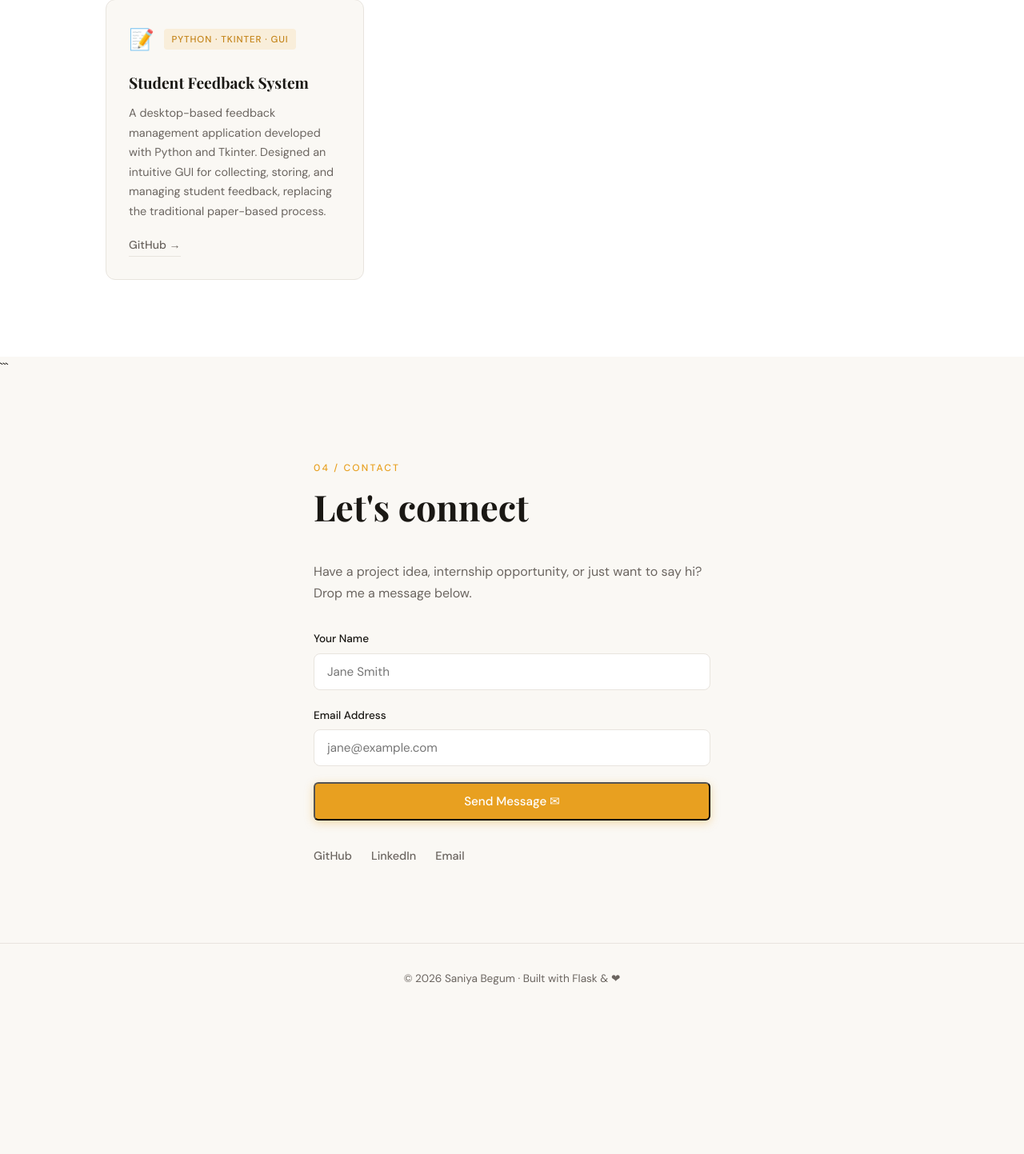
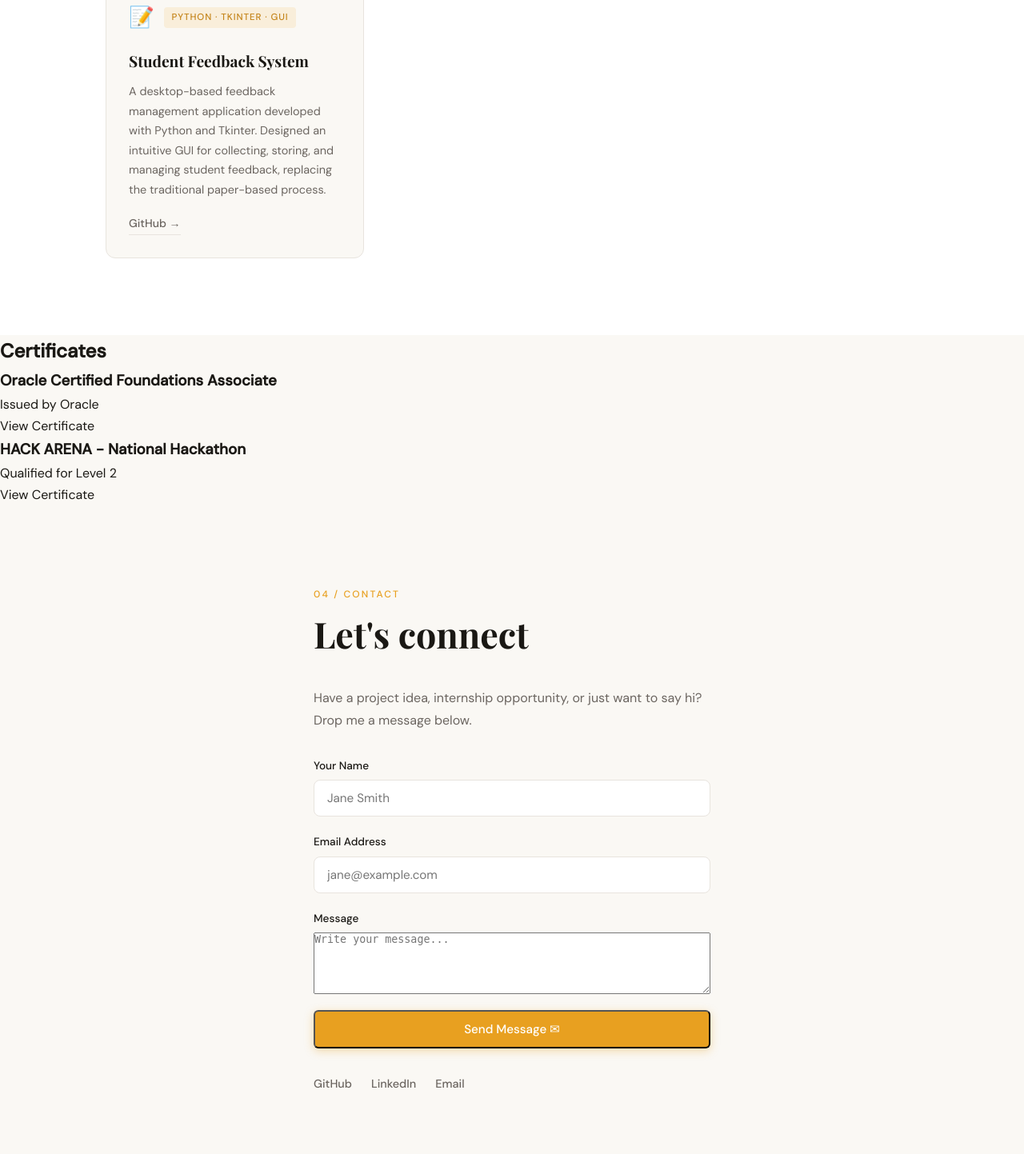
Before and after one commit to saniya331/saniya-portfolio, a Flask app: page / in a window 1280 px wide. Shown: the part 2929-4372 px from the top of the page at 80% size. Before the commit the page ends 4161 px from the top, so only its background shows below. Run offline with Flask 3, Linux system fonts and the light colour scheme.

Commit message:
Added working contact form

````diff
--- a/app.py
+++ b/app.py
@@ -1,7 +1,8 @@
 # app.py - Main Flask application for Student Portfolio Website
-
+import os
+import resend
 from flask import Flask, render_template, request
-
+resend.api_key = os.getenv("RESEND_API_KEY")
 # Initialize the Flask application
 app = Flask(__name__)
 
@@ -15,19 +16,43 @@
 # ─── Route: Contact Form Submission ──────────────────────────────────────────
 @app.route("/contact", methods=["POST"])
 def contact():
-    """
-    Handle contact form submission.
-    Reads name and email from the form, then renders a thank-you page.
-    """
-    name  = request.form.get("name", "").strip()
+
+    name = request.form.get("name", "").strip()
     email = request.form.get("email", "").strip()
+    message = request.form.get("message", "").strip()
 
-    # Basic validation
-    if not name or not email:
-        return render_template("index.html", error="Please fill in both fields.")
+    if not name or not email or not message:
+        return render_template(
+            "index.html",
+            error="Please fill in all fields."
+        )
 
-    # Render thank-you message (passed as template variables)
-    return render_template("thankyou.html", name=name, email=email)
+    try:
+        resend.Emails.send({
+            "from": "Portfolio <onboarding@resend.dev>",
+            "to": "saniyabegum.tech@gmail.com",   # Replace with your email if different
+            "subject": f"New Portfolio Contact from {name}",
+            "html": f"""
+                <h2>New Contact Form Submission</h2>
+
+                <p><strong>Name:</strong> {name}</p>
+
+                <p><strong>Email:</strong> {email}</p>
+
+                <p><strong>Message:</strong> {message}</p>
+            """
+        })
+
+        return render_template(
+    "index.html",
+    success="Your message has been sent successfully!"
+)
+
+    except Exception as e:
+        return render_template(
+            "index.html",
+            error=f"Failed to send message: {e}"
+        )
 
 
 # ─── Run the development server ───────────────────────────────────────────────
--- a/requirements.txt
+++ b/requirements.txt
@@ -1,2 +1,4 @@
 flask>=3.0.0
 gunicorn
+resend
+python-dotenv
--- a/static/style.css
+++ b/static/style.css
@@ -472,6 +472,18 @@
   color: #c0392b;
 }
 
+.form-success{
+    color:#16a34a;
+    font-weight:600;
+    margin-bottom:15px;
+}
+
+.form-error{
+    color:#dc2626;
+    font-weight:600;
+    margin-bottom:15px;
+}
+
 /* Social links */
 .contact-socials {
   display: flex;
--- a/templates/index.html
+++ b/templates/index.html
@@ -19,6 +19,7 @@
       <li><a href="#about">About</a></li>
       <li><a href="#skills">Skills</a></li>
       <li><a href="#projects">Projects</a></li>
+      <li><a href="#certificates">Certificates & Achievements</a></li>
       <li><a href="#contact">Contact</a></li>
     </ul>
   </nav>
@@ -141,8 +142,6 @@
     </div>
   </section>
 
-  <!-- ═══════════════════════════════════════════════════════ PROJECTS -->
-  ```html
 <!-- ═══════════════════════════════════════════════════════ PROJECTS -->
 <section id="projects" class="section projects">
   <div class="container">
@@ -259,8 +258,22 @@
     </div>
   </div>
 </section>
-```
+<!-- ═══════════════════════════════════════════════════════ Certificates -->
+<section id="certificates">
+    <h2>Certificates</h2>
 
+    <div class="certificate-card">
+        <h3>Oracle Certified Foundations Associate</h3>
+        <p>Issued by Oracle</p>
+        <a href="YOUR_CERTIFICATE_LINK" target="_blank">View Certificate</a>
+    </div>
+
+    <div class="certificate-card">
+        <h3>HACK ARENA - National Hackathon</h3>
+        <p>Qualified for Level 2</p>
+        <a href="YOUR_CERTIFICATE_LINK" target="_blank">View Certificate</a>
+    </div>
+</section>
   <!-- ═══════════════════════════════════════════════════════ CONTACT -->
   <section id="contact" class="section contact">
     <div class="container contact-inner">
@@ -274,6 +287,13 @@
       <!-- Show error if validation failed (Flask passes it as a variable) -->
       {% if error %}
         <p class="form-error">⚠ {{ error }}</p>
+      {% endif %}
+
+      <!-- Show success message -->
+
+
+      {% if success %}
+        <p class="form-success">✅ {{ success }}</p>
       {% endif %}
 
       <!-- Contact Form — posts to /contact route in app.py -->
@@ -300,6 +320,15 @@
             required
           />
         </div>
+        <div class="form-group">
+  <label for="message">Message</label>
+  <textarea
+      id="message"
+      name="message"
+      rows="5"
+      placeholder="Write your message..."
+      required></textarea>
+</div>
 
         <button type="submit" class="btn btn-primary btn-full">
           Send Message ✉
````
Also changed, not shown: README.md.
